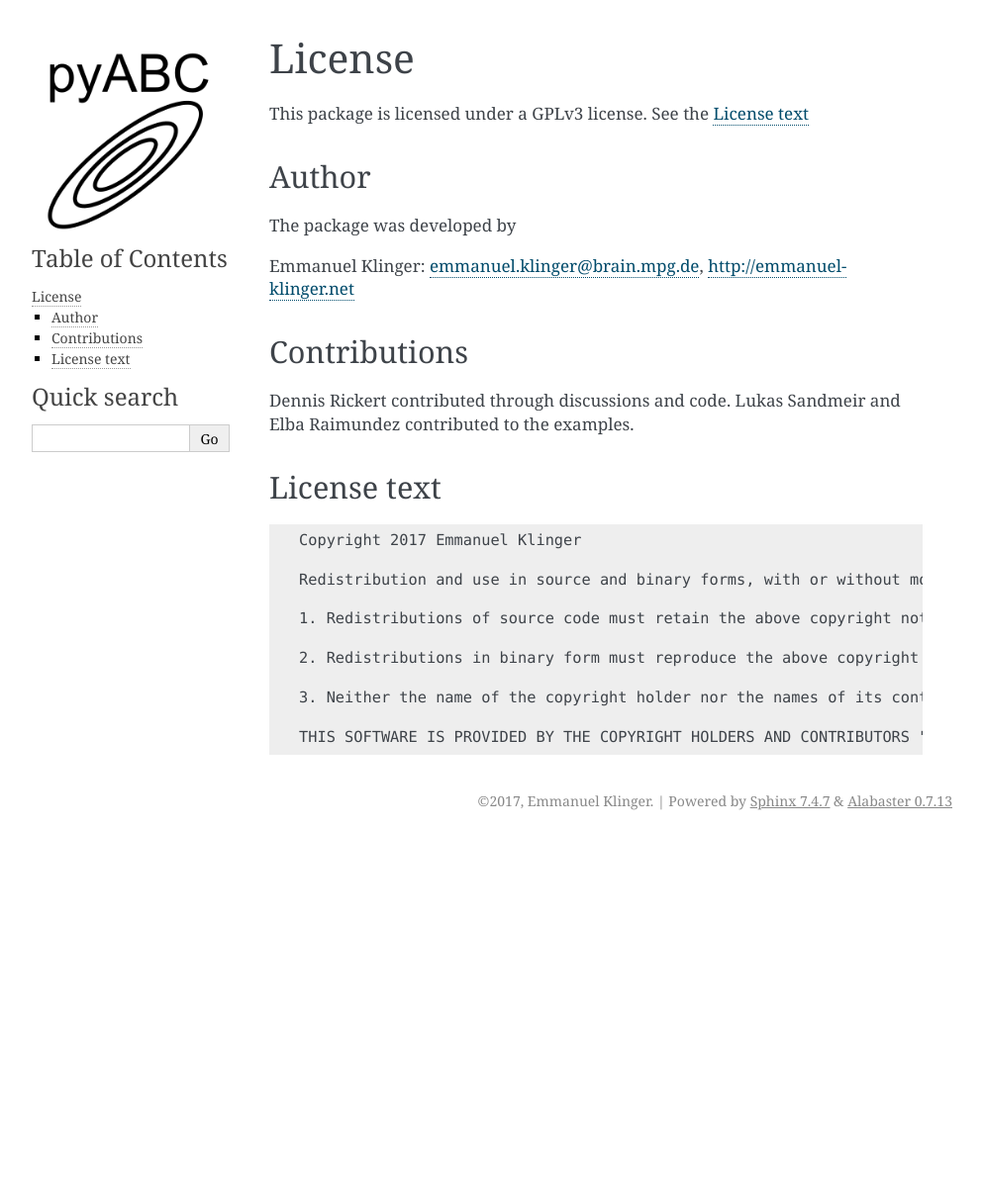
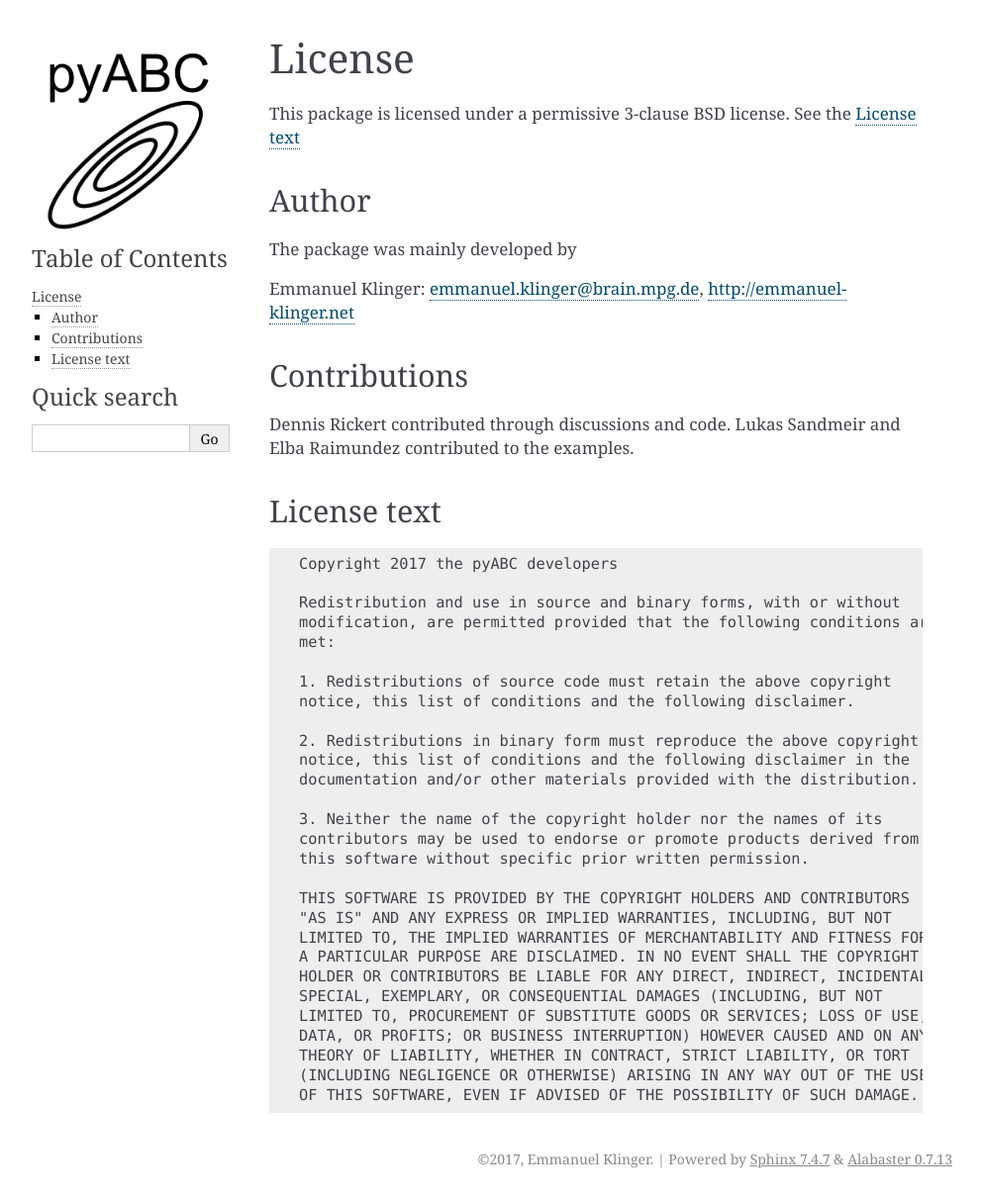
Before and after one commit to ICB-DCM/pyABC, a Sphinx documentation site: the page built from doc/license.rst, in a window 1280 px wide. Shown: the whole page at 99% size, without its empty margins (148-1141 px from the left). Built offline with Sphinx 7.4.7, drawn with Linux system fonts in a browser that asks for light colours; pages that are not in the unit, such as notebooks, are missing from menus; before the commit the page ends 900 px from its top, so only the background shows below that.

Commit message:
license reformat

```diff
--- a/doc/license.rst
+++ b/doc/license.rst
@@ -1,13 +1,14 @@
 License
 =======
 
-This package is licensed under a GPLv3 license. See the :ref:`license-text`
+This package is licensed under a permissive 3-clause BSD license.
+See the :ref:`license-text`
 
 
 Author
 ------
 
-The package was developed by
+The package was mainly developed by
 
 Emmanuel Klinger:
 `emmanuel.klinger@brain.mpg.de <emmanuel.klinger@brain.mpg.de>`_,
```
Also changed, not shown: LICENSE.txt.
